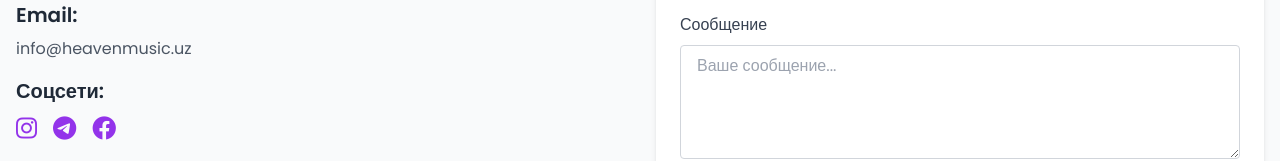
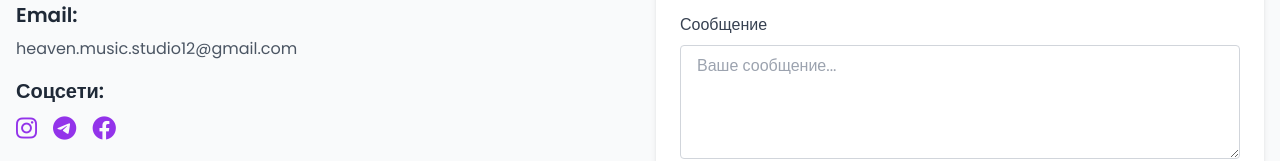
Before and after one commit to anastasiya2205/My-website, a plain HTML site: page index.html in a window 1280 px wide. Shown: the part 6015-6176 px from the top of the page. Drawn offline with nearby package versions, Linux system fonts and the light colour scheme.

Commit message:
Update index.html

```diff
--- a/index.html
+++ b/index.html
@@ -633,7 +633,7 @@
         <p class="text-gray-600 mb-4">+998 (95) 457-90-11</p>
 
         <h3 class="text-xl font-semibold text-gray-800 mb-2">Email:</h3>
-        <p class="text-gray-600 mb-4">info@heavenmusic.uz</p>
+        <p class="text-gray-600 mb-4">heaven.music.studio12@gmail.com</p>
 
         <h3 class="text-xl font-semibold text-gray-800 mb-2">Соцсети:</h3>
         <div class="flex space-x-4 text-purple-600 text-2xl">
```
